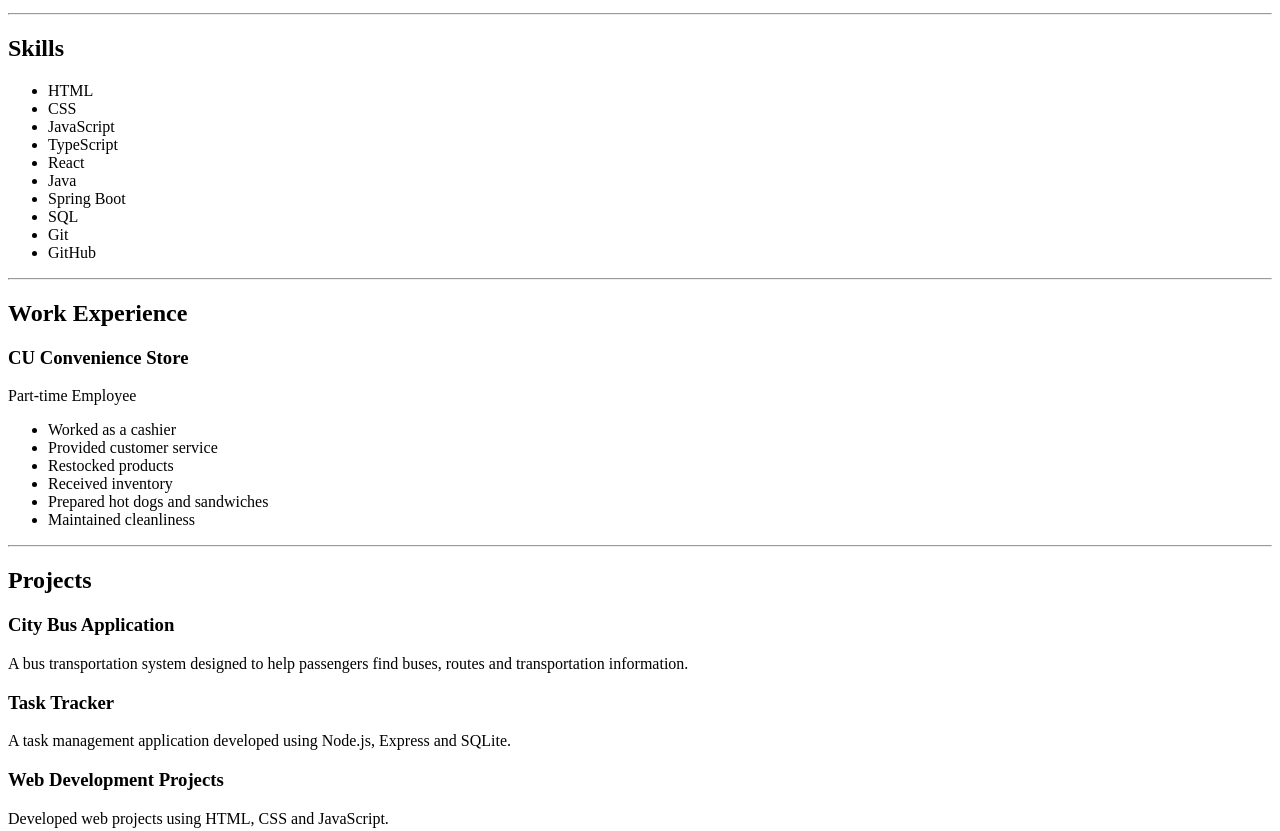
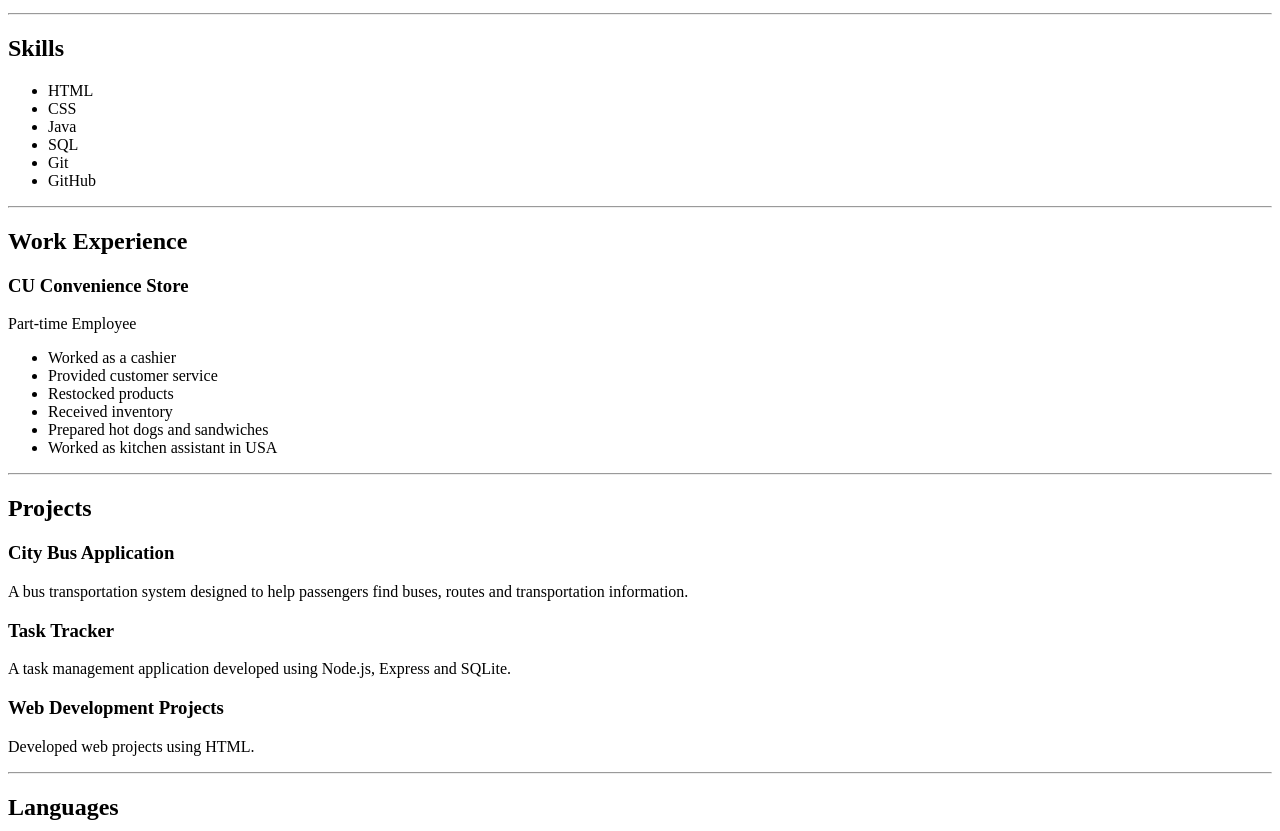
Before and after one commit to bilgee44/web-development-lab, a plain HTML site: page index.html in a window 1280 px wide. Shown: the part 582-1413 px from the top of the page. Drawn offline with Linux system fonts and the light colour scheme.

Commit message:
ehniihee zassan ni

```diff
--- a/index.html
+++ b/index.html
@@ -8,7 +8,7 @@
 <body>
 
     <header>
-        <h1>Bilegjargal Munkhbaatar</h1>
+        <h1>Bilegjargal Munkhbaatar B242270043</h1>
         <h2>Software Engineering Student</h2>
 
         <p>Email: bilegjargalbilgee444@gmail.com</p>
@@ -58,11 +58,7 @@
             <ul>
                 <li>HTML</li>
                 <li>CSS</li>
-                <li>JavaScript</li>
-                <li>TypeScript</li>
-                <li>React</li>
                 <li>Java</li>
-                <li>Spring Boot</li>
                 <li>SQL</li>
                 <li>Git</li>
                 <li>GitHub</li>
@@ -84,7 +80,8 @@
                 <li>Restocked products</li>
                 <li>Received inventory</li>
                 <li>Prepared hot dogs and sandwiches</li>
-                <li>Maintained cleanliness</li>
+                <li>Worked as kitchen assistant in USA</li>
+
             </ul>
         </section>
 
@@ -110,7 +107,7 @@
             <h3>Web Development Projects</h3>
 
             <p>
-                Developed web projects using HTML, CSS and JavaScript.
+                Developed web projects using HTML.
             </p>
         </section>
 
```
